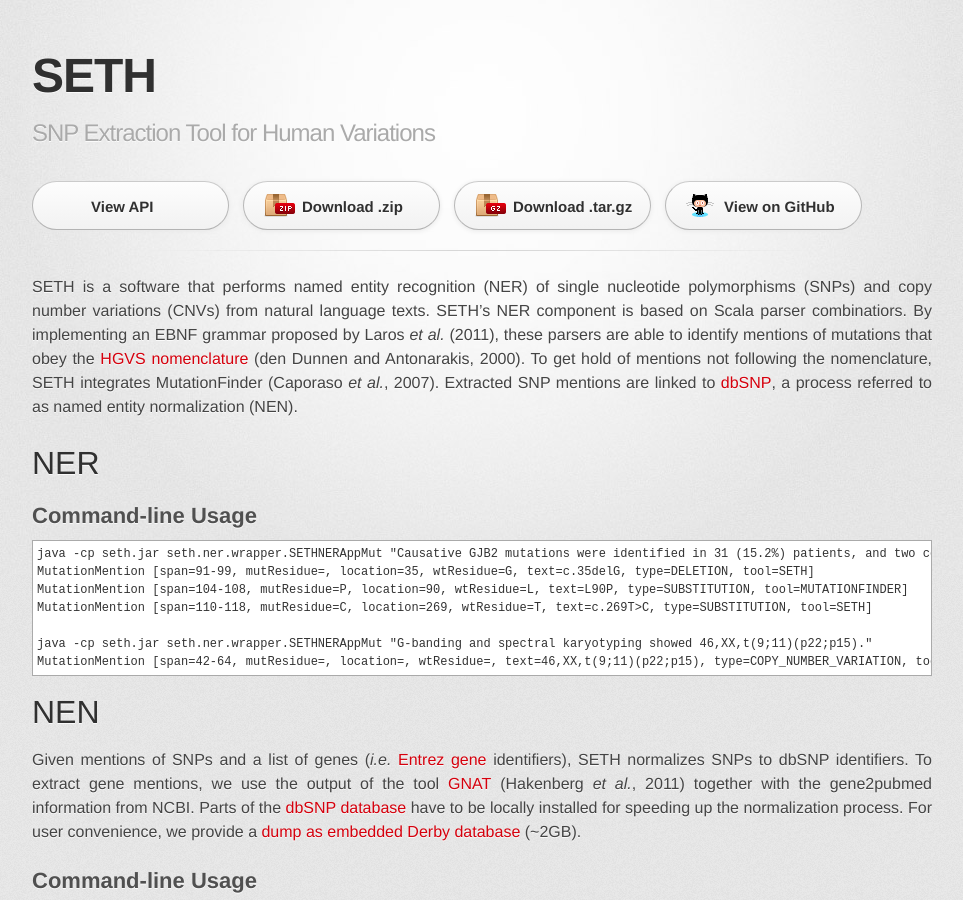
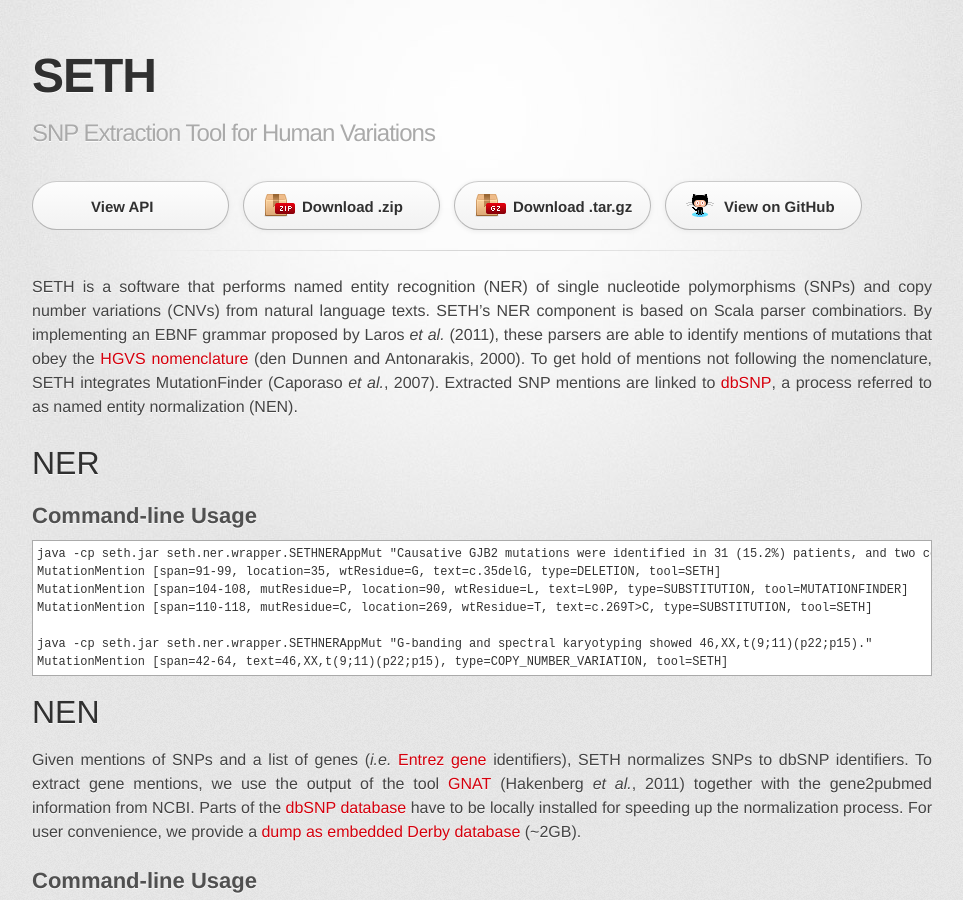
Before and after one commit to rockt/SETH, a Jekyll site: the page built from index.md, in a window 1280 px wide and 900 px high. Shown: the whole window, without its empty margins (158-1121 px from the left). Built offline with Jekyll 4.4.1, drawn with Linux system fonts in a browser that asks for light colours; some web fonts are replaced; Markdown is read by kramdown in place of the engine named in the settings.

Commit message:
Update index.md

```diff
--- a/index.md
+++ b/index.md
@@ -15,12 +15,12 @@
 ## Command-line Usage
 
     java -cp seth.jar seth.ner.wrapper.SETHNERAppMut "Causative GJB2 mutations were identified in 31 (15.2%) patients, and two common mutations, c.35delG and L90P (c.269T>C), accounted for 72.1% and 9.8% of GJB2 disease alleles."
-	MutationMention [span=91-99, mutResidue=, location=35, wtResidue=G, text=c.35delG, type=DELETION, tool=SETH]
+	MutationMention [span=91-99, location=35, wtResidue=G, text=c.35delG, type=DELETION, tool=SETH]
 	MutationMention [span=104-108, mutResidue=P, location=90, wtResidue=L, text=L90P, type=SUBSTITUTION, tool=MUTATIONFINDER]
 	MutationMention [span=110-118, mutResidue=C, location=269, wtResidue=T, text=c.269T>C, type=SUBSTITUTION, tool=SETH]
 
     java -cp seth.jar seth.ner.wrapper.SETHNERAppMut "G-banding and spectral karyotyping showed 46,XX,t(9;11)(p22;p15)."
-	MutationMention [span=42-64, mutResidue=, location=, wtResidue=, text=46,XX,t(9;11)(p22;p15), type=COPY_NUMBER_VARIATION, tool=SETH]
+	MutationMention [span=42-64, text=46,XX,t(9;11)(p22;p15), type=COPY_NUMBER_VARIATION, tool=SETH]
 
 # NEN
 Given mentions of SNPs and a list of genes (*i.e.* [Entrez gene](http://www.ncbi.nlm.nih.gov/gene) identifiers), SETH normalizes SNPs to
```
